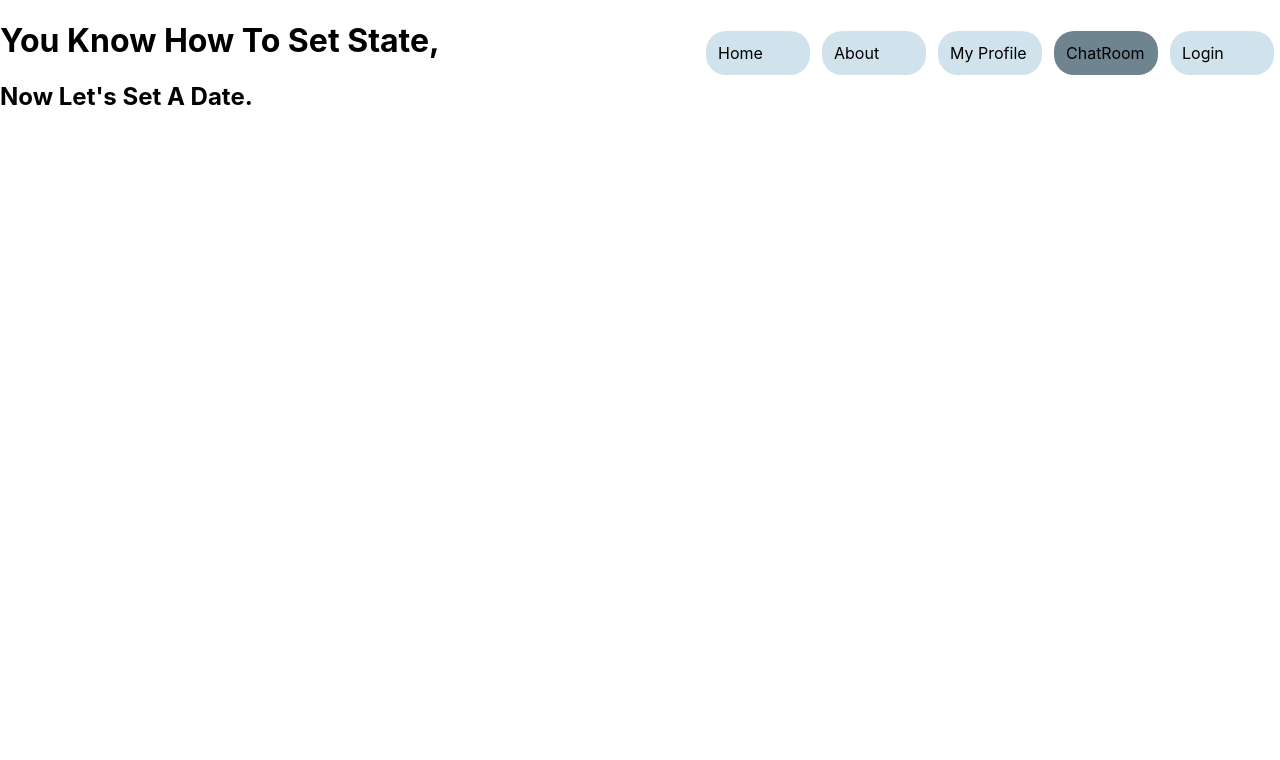
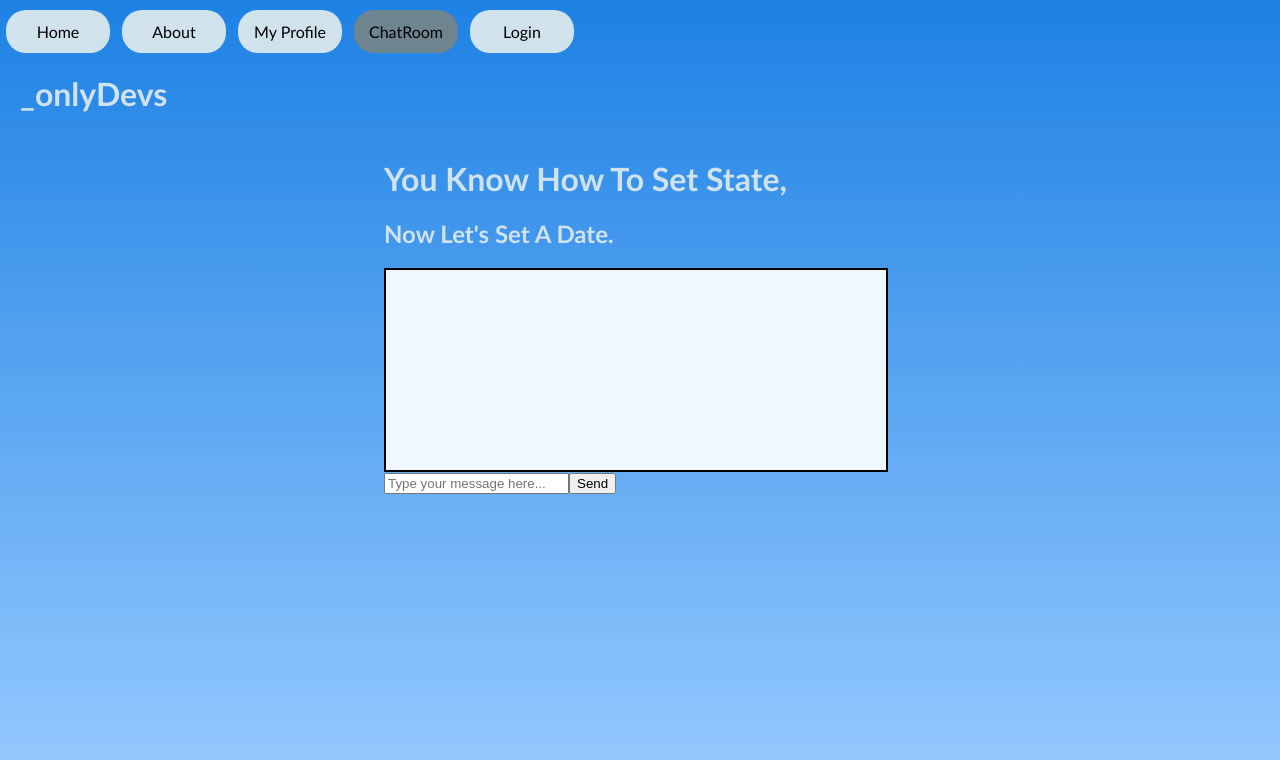
Before and after one commit to serje-havandjian/Phase_2_Project, a React (Create React App) app: page /Chatroom in a window 1280 px wide. Shown: the top 760 px of the page. Built offline with nearby package versions, Linux system fonts and the light colour scheme.

Commit message:
cosmetics

```diff
--- a/src/About.js
+++ b/src/About.js
@@ -3,9 +3,27 @@ import NavBar from "./NavBar";
 
 function About(){
     return (
-        <div>
+        <div className="about">
             <NavBar />
-            "This is About Me"
+            <h1 className="logo">_onlyDevs</h1>
+            <div className="aboutCardsContainer">
+                <div className="aboutCards">
+                    <img className="image" src="https://scontent-dfw5-1.xx.fbcdn.net/v/t1.6435-9/42111145_2455299614487225_2916440711341539328_n.jpg?_nc_cat=111&ccb=1-7&_nc_sid=09cbfe&_nc_ohc=pRIMuaGia4IAX9EV8Gu&_nc_ht=scontent-dfw5-1.xx&oh=00_AT84xPLxbRZs3vdecxpMvzGT20gc9AC2cUFsFJWVZhkrLA&oe=62BCA093"/>
+                    <div class="container">
+                        <h1>Ross</h1>
+                        <h3>Software Engineer</h3>
+
+                    </div>
+                </div>
+                <div className="aboutCards">
+                    <img className="image" src="https://slack-imgs.com/?c=1&o1=ro&url=https%3A%2F%2Fmedia-exp1.licdn.com%2Fdms%2Fimage%2FC4E03AQGHX_tyPCYKTA%2Fprofile-displayphoto-shrink_200_200%2F0%2F1517370452369%3Fe%3D1659571200%26v%3Dbeta%26t%3D36LclVdSFcCxIwhxGP2SwEUC32FCR4kc8u9H_HoChYI"/>
+                    <div class="container">
+                        <h1>Serje</h1>
+                        <h3>Software Engineer</h3>
+
+                    </div>
+                </div>
+            </div>
         </div>
 
     )
--- a/src/App.js
+++ b/src/App.js
@@ -1,25 +1,29 @@
-import React from 'react';
+import React, {useState} from 'react';
 import CreateProfile from './CreateProfile';
 import {Route, Switch} from "react-router-dom"
 import HomePage from './HomePage';
-import NavBar from './NavBar';
 import MyProfile from "./MyProfile"
 import About from './About';
 import Chatroom from "./Chatroom"
 
 
 function App() {
+
+  const [currentUser, setCurrentUser] = useState({})
+
+
+
   return (
-    <div>
+    <>
         <Switch>
           <Route exact path = "/">
-              <CreateProfile />
+              <CreateProfile setCurrentUser={setCurrentUser}/>
           </Route>
           <Route exact path = "/HomePage">
             <HomePage />
           </Route>
           <Route exact path = "/MyProfile">
-            <MyProfile />
+            <MyProfile currentUser={currentUser} />
           </Route>
           <Route exact path = "/About">
             <About />
@@ -28,7 +32,7 @@ function App() {
             <Chatroom />
           </Route>
         </Switch>
-    </div>
+    </>
   );
 }
 
--- a/src/Chatroom.js
+++ b/src/Chatroom.js
@@ -1,10 +1,46 @@
+import React, {useState} from "react"
 import NavBar from "./NavBar"
+
 function ChatRoom(){
+
+    const [message, setMessage] = useState("")
+
+    function newMessage(e) {
+        setMessage(e.target.value)
+
+    }
+
+    function handleSubmit(e) {
+        e.preventDefault()
+        const post = document.getElementById("messageBoard")
+        post.append("From you: ")
+        post.append(message)
+        post.innerHTML+="<br>"
+        post.append(" \n From them: ")
+        if (message.includes("help")) { post.append("on my way!")
+        } else { post.append("hey baby ;)")
+        }
+        post.innerHTML+="<br>"
+    }
+
     return(
-        <div>
+        <div className="chatRoom">
             <NavBar />
-            <h1>You Know How To Set State,</h1>
-            <h2>Now Let's Set A Date.</h2>
+            <h1 className="logo">_onlyDevs</h1>
+            <div className="chatHeader">
+                <h1>You Know How To Set State,</h1>
+                <h2>Now Let's Set A Date.</h2>
+            </div>
+            <div id="messageBoard"></div>
+            <form className="chatForm" onSubmit={handleSubmit}>
+
+                <input
+                    onChange={newMessage}
+                    value={message}
+                    placeholder="Type your message here...">
+                </input>
+                <button>Send</button>
+            </form>
         </div>
     )
 }
--- a/src/CreateProfile.js
+++ b/src/CreateProfile.js
@@ -1,11 +1,12 @@
 import React, { useState } from "react"
 import {useHistory} from "react-router-dom"
+import MyProfile from "./MyProfile"
 
-function CreateProfile(){
+function CreateProfile({setCurrentUser}){
     const history = useHistory()
 
     const [devName, setDevName] = useState("")
-    const [devImage, setDevImage] = useState("https://180dc.org/wp-content/uploads/2022/04/Blank-Avatar.png")
+    const [devImage, setDevImage] = useState("")
     const [devField, setDevField] = useState("")
 
     function handleDevName(e){
@@ -38,22 +39,31 @@ function CreateProfile(){
             },
             body: JSON.stringify(userProfile)
         })
+        .then(res => res.json())
+        .then(user => setCurrentUser(user))
 
         e.preventDefault()
-        console.log("test")
         history.push("/HomePage")
 
-        console.log(userProfile)
+        // function passNewUser(name, image, field) {
+        //     const name = devName
+        //     const field = devField
+        //     const image = devImage
+        // }
+        // <MyProfile passNewUser={passNewUser} />
     }
 
 
     return(
-        <div>
-            <h1> Welcome To Only Devs Profile</h1>
-                <div className="container">
+        <div className="login">
+            <h1 className="logo">_onlyDevs</h1>
+            <div className="createProfileHeader">
+                <h1> Welcome To onlyDevs!</h1>
+                <h2>Pair Programming is Only a Click Away</h2>
+            </div>
+            <div className="createProfileForm">
+                <h3>Create Your Profile</h3>
                 <form onSubmit={handleCreateProfile} >
-                        <h2>Pair Programming Is Only One Click Away</h2>
-                        <h3>Create Your Profile</h3>
                     <input
                     onChange={handleDevName}
                     value={devName}
@@ -68,7 +78,7 @@ function CreateProfile(){
                     value={devImage}
                     type="text"
                     name="image"
-                        placeholder="Enter Your Profile Image"
+                    placeholder="Enter Your Profile Image..."
                     className="input-text"
                     />
                     <br />
@@ -82,6 +92,7 @@ function CreateProfile(){
                     </select>
                             <br />
                     <button
+                    className="createProfileButton"
                     type="submit"
                     name="submit"
                     > Create Your Dev Provile </button>
--- a/src/DevCard.js
+++ b/src/DevCard.js
@@ -2,7 +2,7 @@ import React, { useState } from "react"
 import {useHistory} from "react-router-dom"
 
 
-function DevCard({name, image, field, like, handleClick}){
+function DevCard({name, image, field, like}){
 
     const history= useHistory()
 
@@ -32,7 +32,7 @@ function DevCard({name, image, field, like, handleClick}){
             <div class="container">
                  <h1>{name}</h1>
                 <h3>{field}</h3>
-                <button onClick={handleButtonImage}>{buttonImage ? liked : unliked}</button>
+                <button className="heartButton" onClick={handleButtonImage}>{buttonImage ? liked : unliked}</button>
             </div>
         </div>
     )
--- a/src/HomePage.js
+++ b/src/HomePage.js
@@ -45,8 +45,8 @@ function HomePage(){
     return(
         <div className="home">
             <NavBar />
-            "Home"
-            <select onChange={handleFilter}>
+            <h1 className="logo">_onlyDevs</h1>
+            <select className="filter" onChange={handleFilter}>
             <option value="" disable selected>Filter By Field...</option>
                 <option value = "Software Engineer" name = "Software Engineer">Software Engineer</option>
                 <option value = "Product Designer" name = "Product Designer"> Product Designer </option>
@@ -54,7 +54,7 @@ function HomePage(){
                 <option value = "Cyber Security" name = "Cyber Security"> Cyber Security </option>
                 <option value = "UX/UI" name = "UX/UI"> UX/UI </option>
             </select>
-            {renderDevs}
+            <div className="cardlist">{renderDevs}</div>
         </div>
 
     )
--- a/src/MyProfile.js
+++ b/src/MyProfile.js
@@ -1,10 +1,44 @@
+import React, { useState } from "react"
 import NavBar from "./NavBar"
-function MyProfile(){
+
+function MyProfile({currentUser}){
+
+    const [showCard, setShowCard] = useState(true)
+    const [finalMessage, setFinalMessage] = useState(false)
+    const {id, name, image, field} = currentUser
+
+    function handleDeleteProfile() {
+        fetch(`http://localhost:3000/devs/${id}`, {
+            method: "DELETE"
+        })
+        setShowCard(!showCard)
+        setFinalMessage(!finalMessage)
+    }
+
+
     return(
-        <div>
-            <NavBar />
-            "My Profile Will Be Shown Here"
-        </div>
+
+            <div className="myProfile">
+                <NavBar />
+                <h1 className="logo">_onlyDevs</h1>
+                {showCard ? <div className="profileCard">
+                    <div className="card">
+                        <img className="image" src={image}/>
+                        <div class="container">
+                            <h1>{name}</h1>
+                            <h3>{field}</h3>
+                            <button
+                                onClick={handleDeleteProfile}
+                                className="trashButton">
+                                🗑️
+                            </button>
+                        </div>
+                    </div>
+                </div> : null}
+                {finalMessage ? <div className="finalMessage">
+                    <h1>Thanks for choosing onlyDevs!</h1>
+                </div> : null}
+            </div>
 
     )
 }
--- a/src/style.css
+++ b/src/style.css
@@ -1,21 +1,139 @@
 
 .home {
   background: linear-gradient(to bottom, #1d81e4 0%, #99ccff 100%);
+
+
+}
+
+.about{
+  background: linear-gradient(to bottom, #1d81e4 0%, #99ccff 100%);
+  height: 100vh;
+}
+
+.myProfile{
+  background: linear-gradient(to bottom, #1d81e4 0%, #99ccff 100%);
+  height: 100vh;
+}
+
+.chatRoom{
+  background: linear-gradient(to bottom, #1d81e4 0%, #99ccff 100%);
+  height: 100vh;
+}
+
+.login{
+  background: linear-gradient(to bottom, #1d81e4 0%, #99ccff 100%);
+  height: 100vh;
+}
+
+/* .cardlist {
+  margin-top: 10%;
+} */
+
+
+
+.logo {
+  position: fixed;
+  padding-top: 15px;
+  margin-left: 20px;
+  margin-top: 0px;
+  color:rgb(208, 226, 235);
+  font-family: 'Trebuchet MS', 'Lucida Sans Unicode', 'Lucida Grande', 'Lucida Sans', Arial, sans-serif;
+}
+
+.createProfileHeader {
+  padding-top: 90px;
+  margin: 0 auto;
+  text-align: center;
+  color:rgb(208, 226, 235);
+  font-family:'Trebuchet MS', 'Lucida Sans Unicode', 'Lucida Grande', 'Lucida Sans', Arial, sans-serif;
+}
+
+.createProfileForm {
+  padding-top: 10px;
+  box-shadow: 0 4px 8px 0 rgba(0,0,0,.2);
+  border-radius: 10px;
+  /* display: inline-block; */
+  text-align: center;
+  margin-top: 80px;
+  margin: 0 auto;
+  /* margin-left: 40%; */
+  height: 300px;
+  width: 250px;
+  background: rgb(208, 226, 235);;
+  font-family:'Trebuchet MS', 'Lucida Sans Unicode', 'Lucida Grande', 'Lucida Sans', Arial, sans-serif;
+}
+
+.profileCard {
+  margin-top: 150px;
+}
+
+
+
+.createProfileButton {
+  background: #1d81e4;
+  color: rgb(208, 226, 235);
+  font-family:'Trebuchet MS', 'Lucida Sans Unicode', 'Lucida Grande', 'Lucida Sans', Arial, sans-serif;
+  border-radius: 10px;
+  margin-top: 40px;
+  height: 60px;
+  width: 100px;
+}
+
+.input-text {margin-top: 5px;
+  margin-bottom: 20px;
 }
 
 .card {
   background-color: rgb(208, 226, 235);
+  box-shadow: 0 4px 8px 0 rgba(0,0,0,.2);
+  transition: 0.3s;
+  width: 30%;
+  padding: 10px 16px;
+  margin-left: 35%;
+  margin-top: 0px;
+  margin-bottom: 20px;
+  font-family:'Trebuchet MS', 'Lucida Sans Unicode', 'Lucida Grande', 'Lucida Sans', Arial, sans-serif;
+  border-radius: 10px;
+  }
+
+  .aboutCards {
+    background-color: rgb(208, 226, 235);
     box-shadow: 0 4px 8px 0 rgba(0,0,0,.2);
     transition: 0.3s;
     width: 30%;
-    padding: 20px 16px;
-    margin-left: 35%;
-    margin-top: 60px;
+    padding: 10px 16px;
+    font-family:'Trebuchet MS', 'Lucida Sans Unicode', 'Lucida Grande', 'Lucida Sans', Arial, sans-serif;
+    border-radius: 10px;
+    margin-left: 10px;
+    margin-right: 10px;
+  }
+
+  .aboutCardsContainer {
+    margin-top: 100px;
+    margin-left: 220px;
+    display: flex;
+    flex-direction: row;
+
+
   }
 
   .card:hover {
     box-shadow: 0 8px 16px 0 rgba(0,0,0,1);
   }
+
+  .heartButton {
+    height: 35px;
+    width: 40px;
+    font-size: large;
+  }
+
+
+  .trashButton {
+    height: 35px;
+    width: 40px;
+    font-size: large;
+  }
+
 
   .container {
     padding: 5px 16px;
@@ -26,10 +144,50 @@
 }
 
 .navbar {
-  float: right;
+  /* float: right; */
   border-radius: 20px;
+  /* width: 100%; */
+
 }
 
 .navbarItem {
   border-radius: 20px;
+  font-family:'Trebuchet MS', 'Lucida Sans Unicode', 'Lucida Grande', 'Lucida Sans', Arial, sans-serif;
+  text-align: center;
 }
+
+.filter {
+  position: fixed;
+  margin-top: 80px;
+  margin-left: 20px;
+  width: 150px;
+  font-family:'Trebuchet MS', 'Lucida Sans Unicode', 'Lucida Grande', 'Lucida Sans', Arial, sans-serif;
+}
+
+.chatForm {
+  height: 100px;
+  margin-left: 30%;
+}
+
+#messageBoard {
+  border: 2px solid black;
+  background-color: aliceblue;
+  height: 200px;
+  width: 500px;
+  text-align:left;
+  margin-left: 30%;
+}
+
+.chatHeader  {
+  color:rgb(208, 226, 235);
+  font-family:'Trebuchet MS', 'Lucida Sans Unicode', 'Lucida Grande', 'Lucida Sans', Arial, sans-serif;
+  margin-top: 100px;
+  margin-left: 30%;
+}
+
+.finalMessage {
+  margin-top: 100px;
+  text-align: center;
+  color:rgb(208, 226, 235);
+  font-family:'Trebuchet MS', 'Lucida Sans Unicode', 'Lucida Grande', 'Lucida Sans', Arial, sans-serif;
+}
```
Lines whose indentation alone changed are shown as unchanged.
